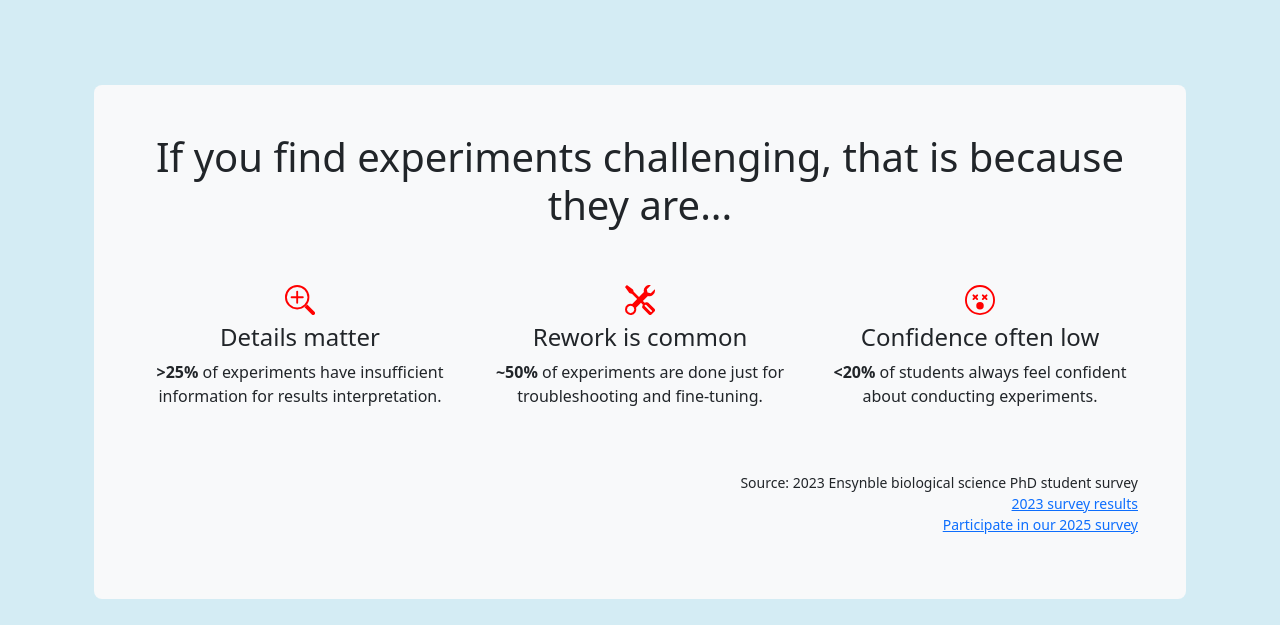
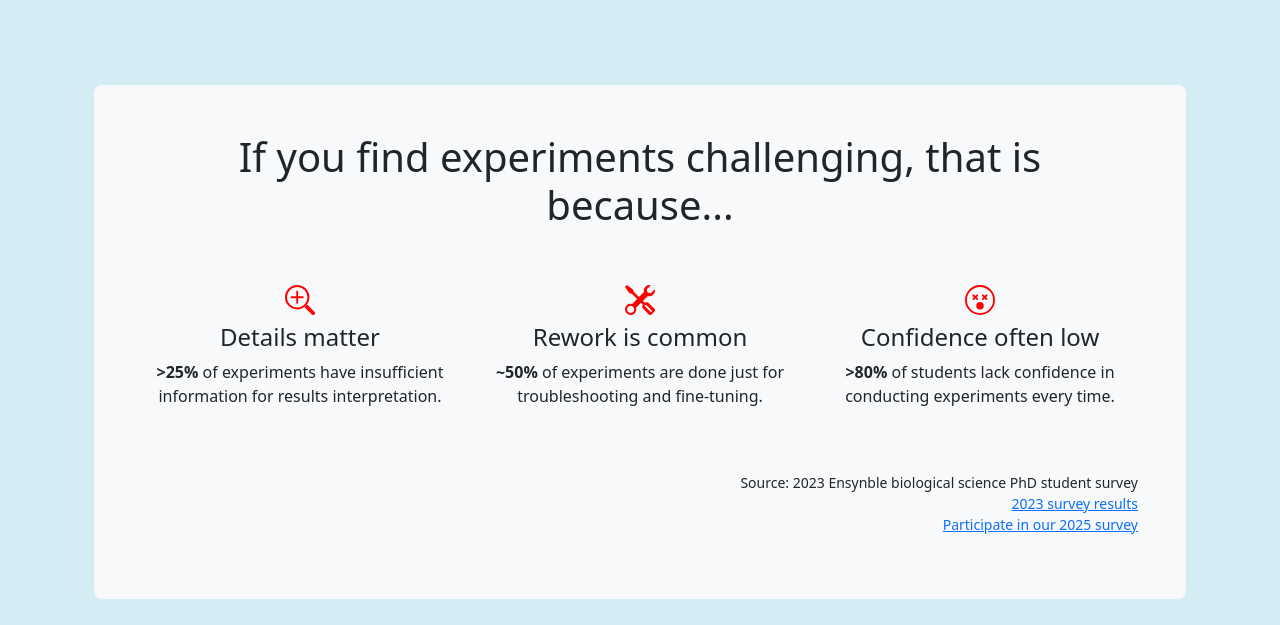
Before and after one commit to ensynble/website, a website: page public/index.html in a window 1280 px wide. Shown: the part 1580-2205 px from the top of the page. Drawn offline with nearby package versions, Linux system fonts and the light colour scheme.

Commit message:
change index.html wording

```diff
--- a/public/index.html
+++ b/public/index.html
@@ -242,7 +242,7 @@
     <div class="container px-4 pt-5 rounded-5" id="featured-3">
       <div class="p-5 mb-4 bg-body-tertiary rounded-3">
         <h2 class="display-6">
-          If you find experiments challenging, that is because they are...
+          If you find experiments challenging, that is because...
         </h2>
         <div class="row g-4 py-5 row-cols-1 row-cols-lg-3">
           <!-- Feature 1 -->
@@ -318,8 +318,7 @@
             </div>
             <h4>Confidence often low</h4>
             <p>
-              <span class="negStress">&lt;20%</span> of students always feel
-              confident about conducting experiments.
+              <span class="negStress">&gt;80%</span> of students lack confidence in conducting experiments every time.
             </p>
           </div>
         </div>
```
